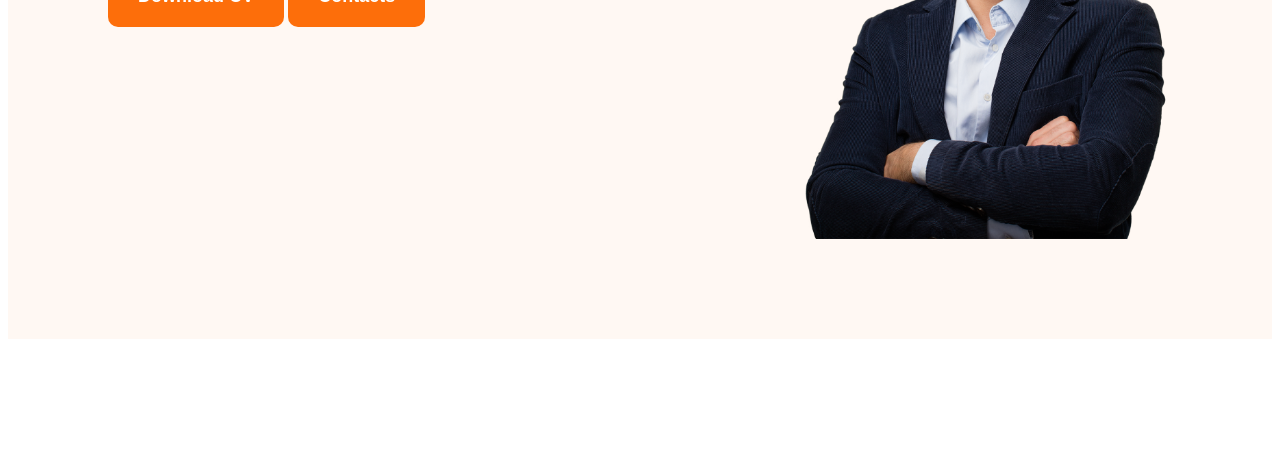
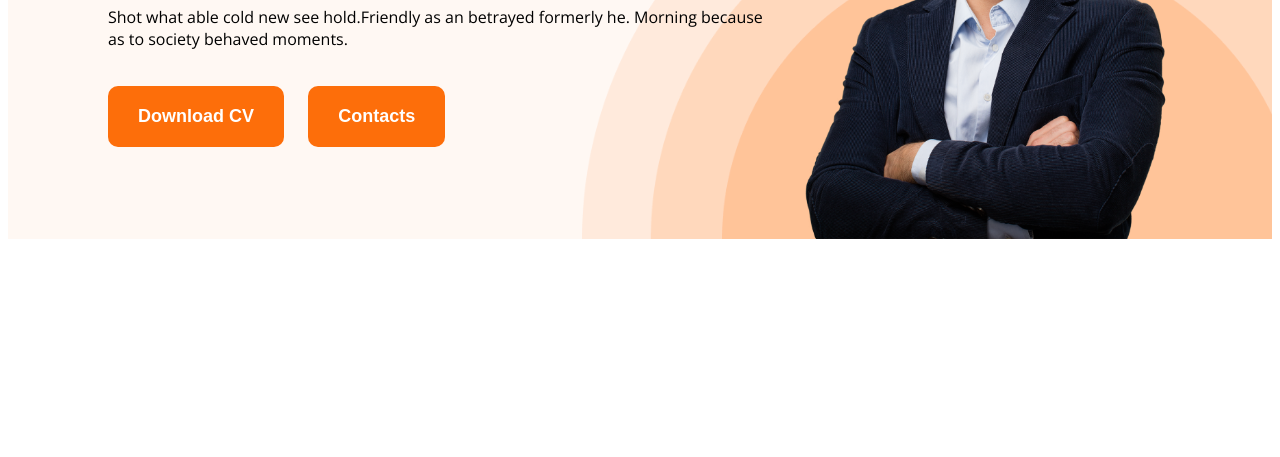
Before and after one commit to ShahJahanApurbo/portfolio, a plain HTML site: page index.html in a window 1280 px wide. Shown: the part 343-800 px from the top of the page. Drawn offline with nearby package versions, Linux system fonts and the light colour scheme.

Commit message:
Added background image and styled banner section

```diff
--- a/styles.css
+++ b/styles.css
@@ -3,7 +3,10 @@ body {
 }
 header {
   background-color: #fff8f3;
-  padding: 0 0 100px 0;
+  background-image: url(images/header_bg.png);
+  background-repeat: no-repeat;
+  background-position: bottom right;
+  background-size: 690px;
 }
 nav h3 {
   font-size: xx-large;
@@ -54,3 +57,11 @@ nav a {
 .content img {
   width: 400px;
 }
+.banner {
+  max-width: 700px;
+  margin-top: 100px;
+}
+.banner button {
+  margin-top: 20px;
+  margin-right: 20px;
+}
```
